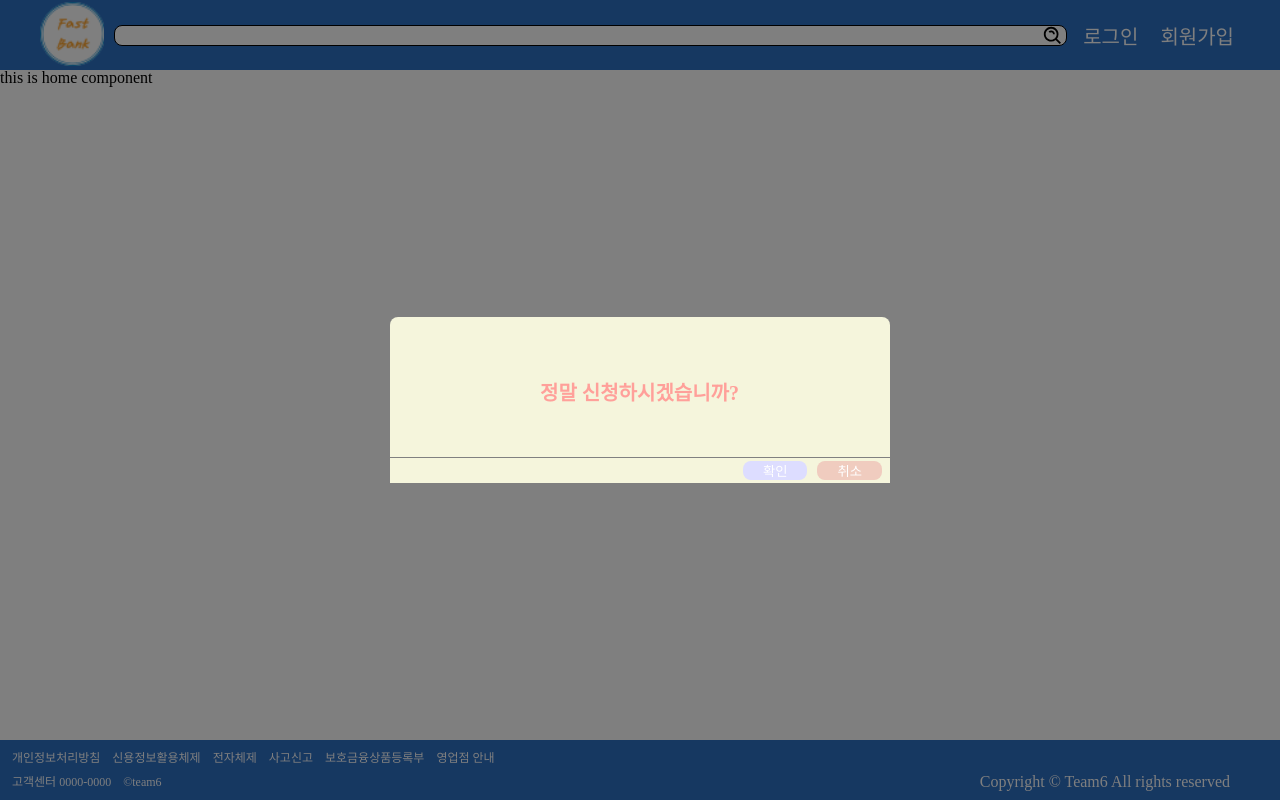
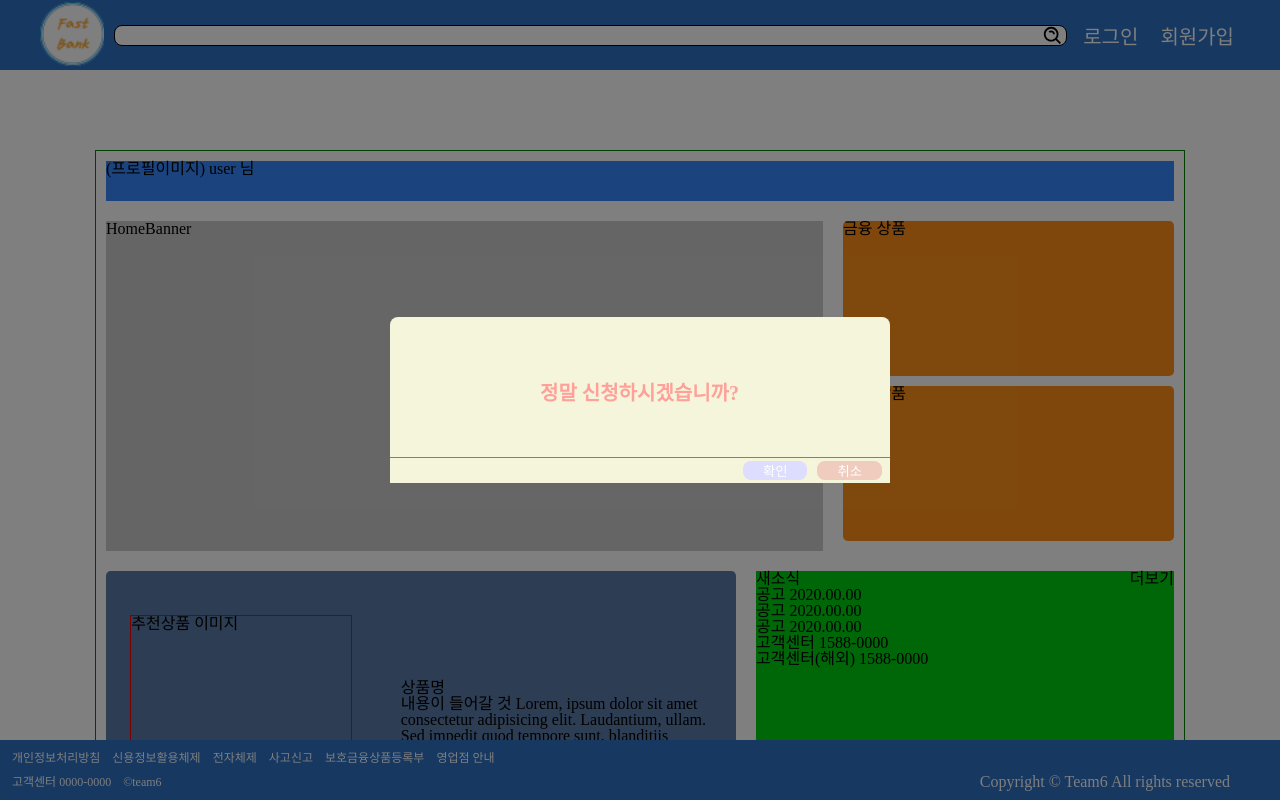
Before and after one commit to Jung-Hwan-Kim-97/team6-mini-project, a React (Vite) app: page / in a window 1280 px wide. Shown: the top 800 px of the page. Built offline with nearby package versions, Linux system fonts and the light colour scheme.

Commit message:
#4 feat: Home.jsx에 기본 컴포넌트, css 적용
 - src/components/pages/Home/Home.jsx
아래 컴포넌트 목록 시안에 맞춰 레이아웃 적용

 - src/components/HomeBanner.jsx
 - src/components/HomeNotice.jsx
 - src/components/HomeProductM.jsx
 - src/components/HomeProducsS.jsx

```diff
--- /dev/null
+++ b/src/components/HomeBanner.jsx
@@ -0,0 +1,18 @@
+import React from 'react'
+import styled from 'styled-components'
+function HomeBanner() {
+  return (
+    <StyledHomeBanner>HomeBanner</StyledHomeBanner>
+  )
+}
+
+export default HomeBanner
+
+
+const StyledHomeBanner = styled.div`
+  flex-grow: 1;
+  width: 700px;
+  height: 330px;
+  margin: 10px;
+  background: #ccc;
+`
--- /dev/null
+++ b/src/components/HomeNotice.jsx
@@ -0,0 +1,31 @@
+import React from 'react'
+import styled from 'styled-components'
+
+function HomeNotice() {
+  return (
+    <StyledHomeNotice>
+      <div style={{display: 'flex', justifyContent: 'space-between'}}>
+      <span>새소식</span>
+      <span>더보기</span>
+      </div>
+      <div style={{display: 'flex', flexDirection:'column' }}>
+      <p>공고 2020.00.00</p>
+      <p>공고 2020.00.00</p>
+      <p>공고 2020.00.00</p>
+      <p>고객센터 1588-0000</p>
+      <p>고객센터(해외) 1588-0000</p>
+      </div>
+    </StyledHomeNotice>
+  )
+}
+
+export default HomeNotice
+
+
+const StyledHomeNotice = styled.div`
+  background: #00cf12;
+  flex-grow: 1;
+  margin: 10px;
+  /* display: flex; */
+  /* justify-content: space-between; */
+`
--- /dev/null
+++ b/src/components/HomeProductM.jsx
@@ -0,0 +1,29 @@
+import React from 'react'
+import styled from 'styled-components'
+function HomeProductM() {
+  return (
+    <StyledHomeProductM>
+      <div>
+        <p style={{ width: '220px', height: '240px', backGround: '#fff' , border: '1px solid red'}}>추천상품 이미지</p>
+      </div>
+      <div style={{width: '311px'}}>
+        <p>상품명</p>
+        <p>내용이 들어갈 것 Lorem, ipsum dolor sit amet consectetur adipisicing elit. Laudantium, ullam. Sed impedit quod tempore sunt, blanditiis eligendi architecto exercitationem assumenda molestiae non officiis animi necessitatibus ducimus totam omnis nihil laudantium!</p>
+      </div>
+    </StyledHomeProductM>
+  )
+}
+
+export default HomeProductM
+
+
+const StyledHomeProductM = styled.div`
+background: #5a7aa7;
+display: flex;
+margin: 10px;
+width: 630px;
+height: 330px;
+border-radius: 0.3rem;
+align-items: center;
+justify-content: space-around;
+`
--- /dev/null
+++ b/src/components/HomeProductS.jsx
@@ -0,0 +1,20 @@
+import React, { Children } from 'react'
+import styled from 'styled-components'
+function HomeProductS({name}) {
+  return (
+    <StyledHomeProductS>{name}</StyledHomeProductS>
+  )
+}
+
+export default HomeProductS
+
+
+const StyledHomeProductS = styled.div`
+  background: #ff9019;
+  margin: 10px;
+  width: 331px;
+  height: 155px;
+  border-radius: 0.3rem;
+  flex-grow: 1;
+
+`
--- a/src/pages/Home/Home.jsx
+++ b/src/pages/Home/Home.jsx
@@ -1,7 +1,84 @@
 import React from 'react'
+import HomeProductS from '../../components/HomeProductS'
+import HomeProductM from '../../components/HomeProductM'
+import HomeBanner from '../../components/HomeBanner'
+import HomeNotice from '../../components/HomeNotice'
+import styled from 'styled-components'
+
+
+
+/* feat4 list ---
+x Home.jsx 생성
+x 경로 path='/'로 적용
+  스와이퍼 사용
+x 컴포넌트 목록 적용
+
++ css 적용 필요
+
+메인 영역 컴포넌트 목록
+x 헤더
+x 푸터
+x 배너
+x 금융상품
+x 관심상품
+x 추천상품
+x 새소식
+x 추천상품 아이콘3개*/
+
+
 
 const Home = () => {
-  return <div>this is home component</div>
+
+  const isLogin = true
+  const user = 'user'
+  const html =
+  <StyledWrapper>
+    {isLogin ? <StyledLoginArea >(프로필이미지) {user} 님</StyledLoginArea> : <StyledLoginArea >로그인을 해주세요</StyledLoginArea>}
+
+    <StyledContainer >
+    <HomeBanner >광고용 배너(스와이퍼 적용예정)</HomeBanner>
+    <div>
+    <HomeProductS name={'금융 상품'} />
+    <HomeProductS name={'관심 상품'} />
+    </div>
+    </StyledContainer >
+
+    <StyledContainer >
+    <HomeProductM >추천상품 안내</HomeProductM>
+    <HomeNotice >새소식</HomeNotice>
+    </StyledContainer >
+
+    <StyledContainer >
+    <HomeProductS name={'추천상품아이콘1'} />
+    <HomeProductS name={'추천상품아이콘2'} />
+    <HomeProductS name={'추천상품아이콘3'} />
+    </StyledContainer >
+
+  </StyledWrapper>
+
+  return html
 }
 
 export default Home
+
+const StyledWrapper = styled.div `
+border: 1px solid green;
+  display: flex;
+  flex-direction: column;
+  margin: 5rem auto;
+  width: 85%;
+  align-items: space-between;
+  justify-content: space-between;
+`
+
+const StyledContainer = styled.div`
+  display: flex;
+  justify-content : space-between;
+`
+
+const StyledLoginArea = styled.div`
+  flex-grow: 1;
+  margin: 10px;
+  height: 40px;
+  background: #3689ff;
+`
```
